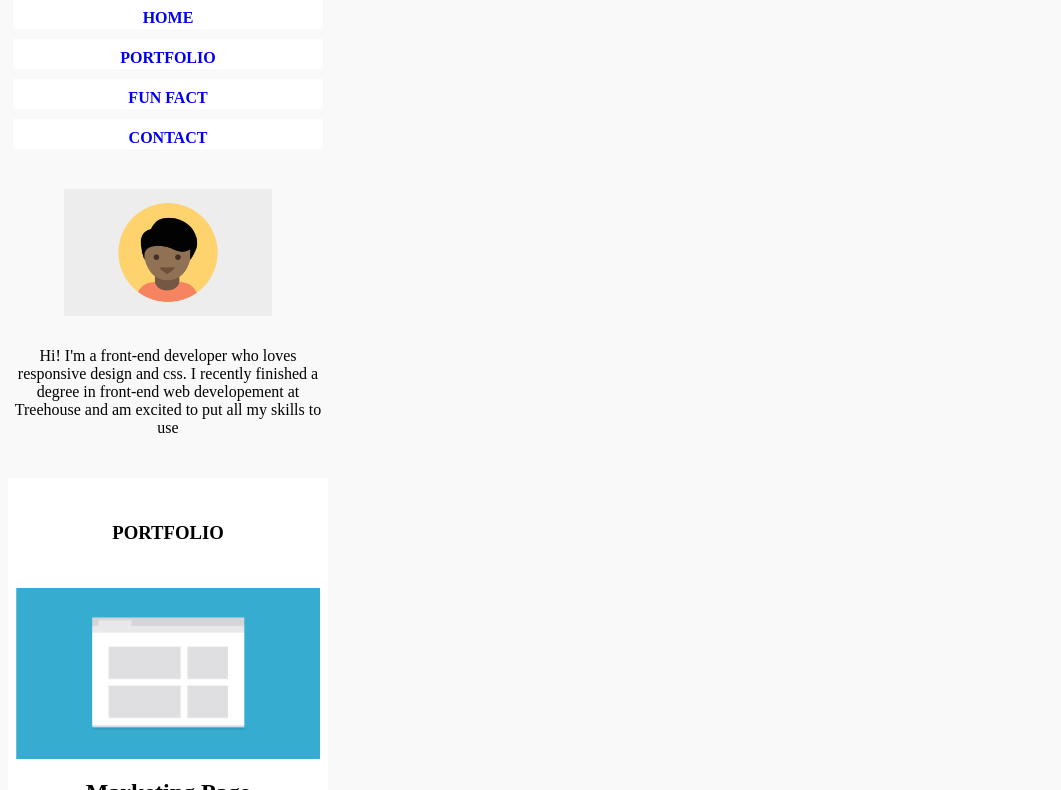
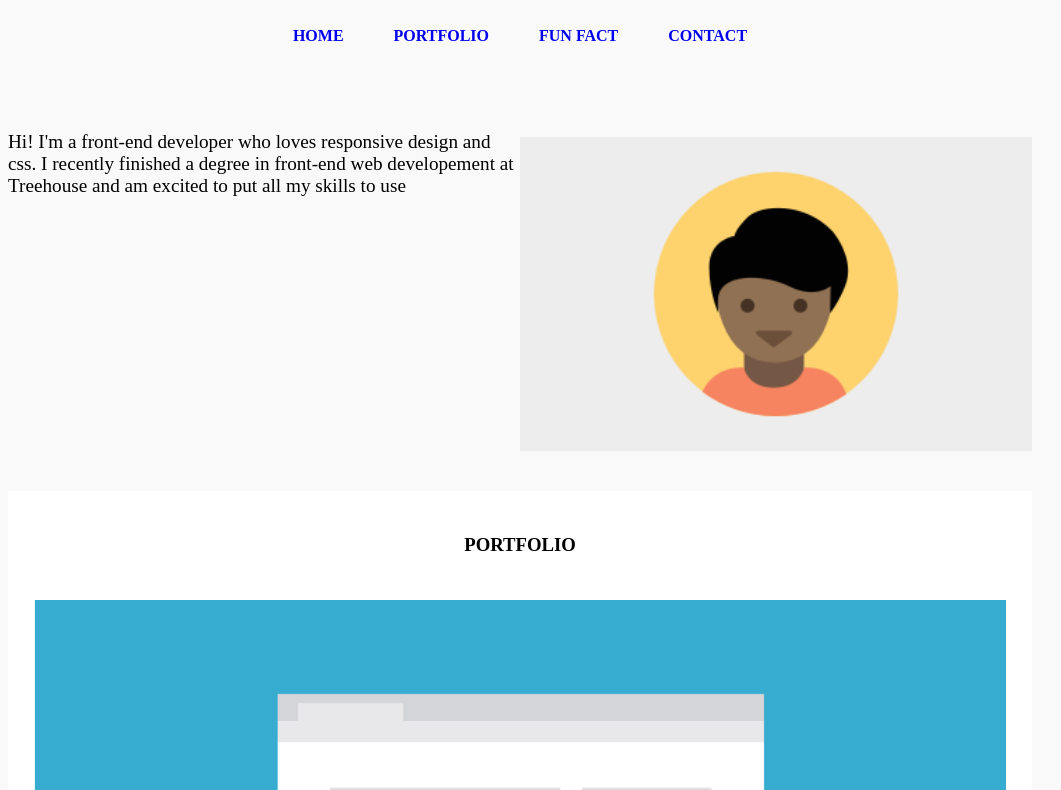
Before and after one commit to KajetanAugust/Techdegree-proj-2, a plain HTML site: page index.html in a window 1280 px wide. Shown: the part 81-871 px from the top of the page, without its empty margins (0-1061 px from the left). Drawn offline with Linux system fonts and the light colour scheme; a web font is replaced by a local one.

Commit message:
css changes

```diff
--- a/CSS/styles.css
+++ b/CSS/styles.css
@@ -128,8 +128,74 @@ a:hover {
 
 @media screen and (min-width: 768px )   {
 
+    .main-wrap   {
+        max-width: 768px;
+        display:flex;
+        flex-direction: column;
+    }
+
+    .main-nav,
+    .nav    {
+    display: flex;
+    justify-content: space-around;
+    flex-wrap: wrap;
+    list-style-type: none;
+    /* margin:0px;
+    padding:0px; */
+}
+
+
+    .nav-item{
+    display:inline-block;
+    margin-top: 10px;
+    margin-bottom: 10px;
+    background: none;
+    height: 30px;
+    padding-top:10px;
+    text-align: center;
+    margin-left: 25px;
+    margin-right: 25px;
+    max-width: 97%;
+    }
+
+    a   {
+    text-decoration: none;
+    font-family: 'Raleway';
+    }
+
+    a:hover {
+    color: lightcoral;
+    text-decoration: line-through;
+    }
+
+    header  {
+        display:flex;
+        flex-direction: row-reverse;
+        padding-top: 50px;
+        justify-content: space-around;
+        align-content: center;
+    }
+
+    header img {
+        width:50%;
+    }
+
+    header p {
+        padding-top: 5px;
+        width:50%;
+        align-self:flex-start;
+        font-size: 1.2em;
+        text-align: left;
+    }
+
+
+
 }
 
 @media screen and (min-width: 1024px )   {
 
+    .main-wrap   {
+        max-width: 1024px;
+    }
+
 }
```
Also changed, not shown: 1 other file.
